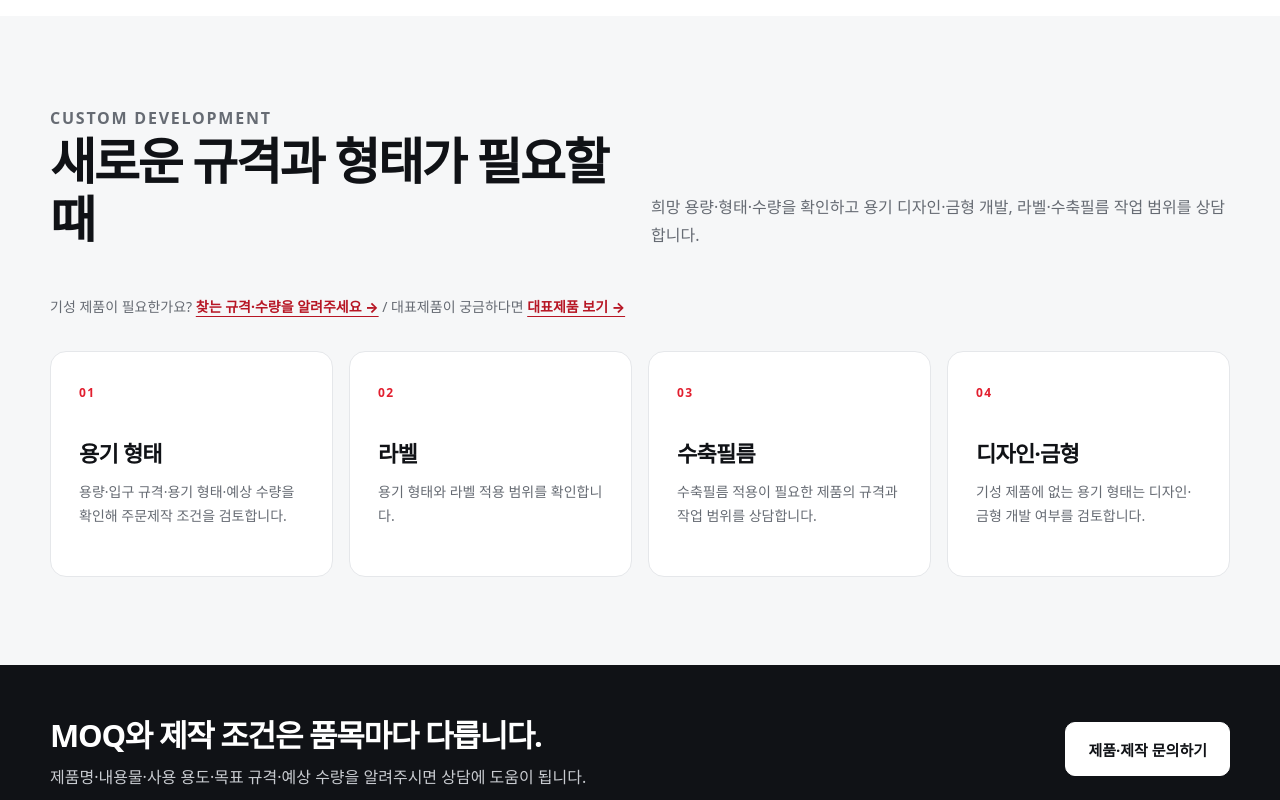
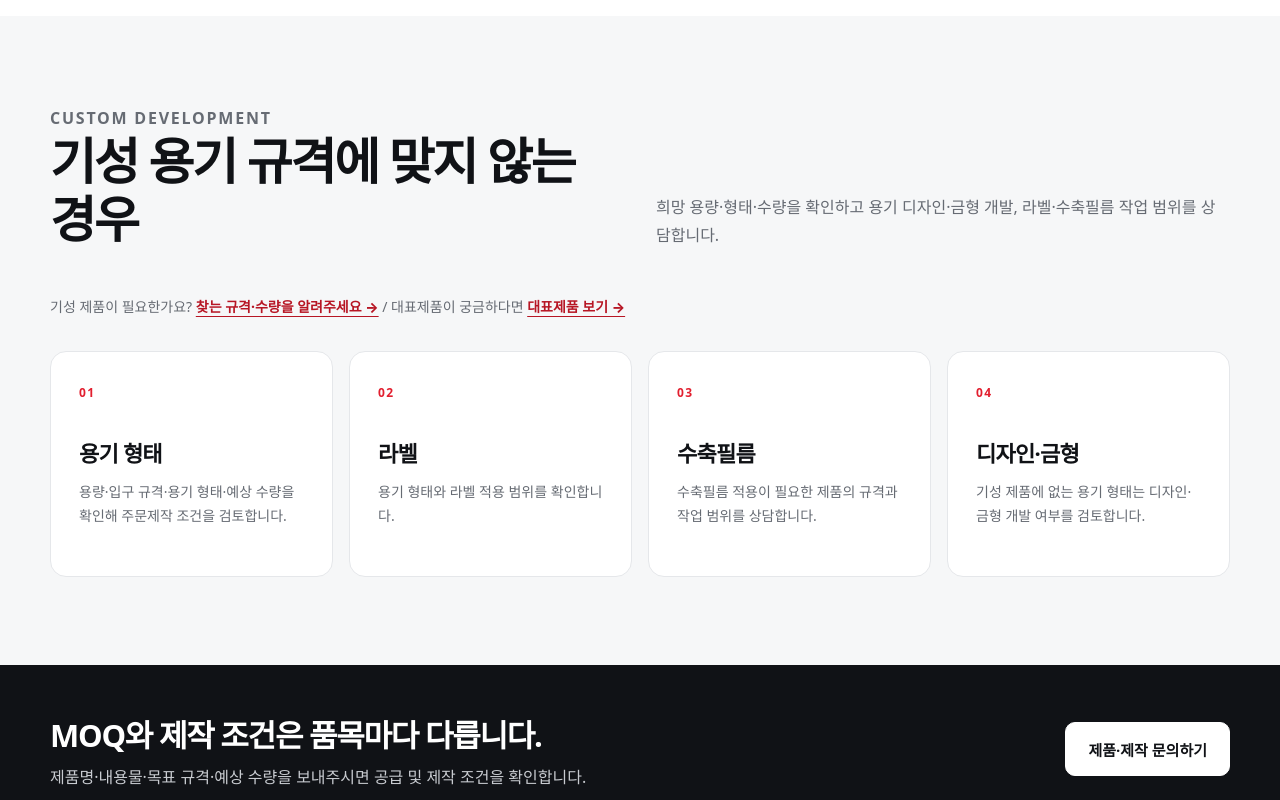
Before and after one commit to chuvery/chuvery, a website: page sites/jiseongpackage/products.html in a window 1280 px wide. Shown: the part 1100-1900 px from the top of the page. Drawn offline with Linux system fonts and the light colour scheme.

Commit message:
refine(jiseong): replace vague marketing copy in products.html

```diff
--- a/sites/jiseongpackage/products.html
+++ b/sites/jiseongpackage/products.html
@@ -16,7 +16,7 @@
 <section class="page-hero"><div class="container page-title"><p class="eyebrow">PRODUCTS & DEVELOPMENT</p><h1>용기·캡부터<br>주문제작까지.</h1><p>28파이·38파이 캡과 용기 규격을 확인하세요. 기성 규격이 맞지 않으면 주문제작 조건을 상담할 수 있습니다.</p></div></section>
 
 <section class="section"><div class="container">
-<div class="section-head"><div><p class="eyebrow">PRODUCT LINEUP</p><h2>용기·캡 제품</h2></div><p>28파이·38파이 캡 등 제품군을 살펴보세요. 용기 규격과 예상 수량을 알려주시면 제품 선택을 도와드립니다.</p></div>
+<div class="section-head"><div><p class="eyebrow">PRODUCT LINEUP</p><h2>용기·캡 제품</h2></div><p>28파이·38파이 브릿지 캡과 원터치 캡의 용도를 비교하세요. 사용 용기의 입구 규격과 예상 수량을 알려주세요.</p></div>
 <div class="product-grid">
 <article class="product"><h3>가스 배출 기능성 캡 · 28파이</h3><p>가스가 발생하는 내용물의 압력 배출을 고려한 기능성 캡입니다.</p><span class="tag">28파이</span></article>
 <article class="product"><h3>브릿지 캡 · 28파이</h3><p>28파이 스크루 용기에 사용하는 브릿지 캡입니다.</p><span class="tag">색상 문의</span></article>
@@ -27,7 +27,7 @@
 </div></div></section>
 
 <section class="section alt" id="custom-development"><div class="container">
-<div class="section-head"><div><p class="eyebrow">CUSTOM DEVELOPMENT</p><h2>새로운 규격과 형태가 필요할 때</h2></div><p>희망 용량·형태·수량을 확인하고 용기 디자인·금형 개발, 라벨·수축필름 작업 범위를 상담합니다.</p></div>
+<div class="section-head"><div><p class="eyebrow">CUSTOM DEVELOPMENT</p><h2>기성 용기 규격에 맞지 않는 경우</h2></div><p>희망 용량·형태·수량을 확인하고 용기 디자인·금형 개발, 라벨·수축필름 작업 범위를 상담합니다.</p></div>
 <p class="product-help">기성 제품이 필요한가요? <a href="/contact">찾는 규격·수량을 알려주세요 →</a> / 대표제품이 궁금하다면 <a href="/cases">대표제품 보기 →</a></p>
 <div class="cards">
 <article class="card"><span class="num">01</span><h3>용기 형태</h3><p>용량·입구 규격·용기 형태·예상 수량을 확인해 주문제작 조건을 검토합니다.</p></article>
@@ -36,7 +36,7 @@
 <article class="card"><span class="num">04</span><h3>디자인·금형</h3><p>기성 제품에 없는 용기 형태는 디자인·금형 개발 여부를 검토합니다.</p></article>
 </div></div></section>
 
-<section class="cta-band"><div class="container cta-row"><div><h2>MOQ와 제작 조건은 품목마다 다릅니다.</h2><p>제품명·내용물·사용 용도·목표 규격·예상 수량을 알려주시면 상담에 도움이 됩니다.</p></div><a class="btn btn-primary" href="/contact">제품·제작 문의하기</a></div></section>
+<section class="cta-band"><div class="container cta-row"><div><h2>MOQ와 제작 조건은 품목마다 다릅니다.</h2><p>제품명·내용물·목표 규격·예상 수량을 보내주시면 공급 및 제작 조건을 확인합니다.</p></div><a class="btn btn-primary" href="/contact">제품·제작 문의하기</a></div></section>
 </main><footer class="site-footer" itemscope itemtype="https://schema.org/Organization"><meta itemprop="name" content="지성패키지"><meta itemprop="alternateName" content="지성플라스틱"><meta itemprop="foundingDate" content="2016-08-22"><meta itemprop="description" content="식음료 용기·캡, 주문제작·OEM, 용기 디자인·금형 개발을 다루는 B2B 패키징 업체"><link itemprop="url" href="https://jiseongpackage.co.kr/"><link itemprop="logo" href="https://jiseongpackage.co.kr/assets/logo-header.png"><link itemprop="sameAs" href="https://smartstore.naver.com/jspakage"><div class="container"><div class="footer-grid">
 <div><div class="footer-logo">지성패키지 <span style="font-weight:500;color:#8f949c">(구. 지성플라스틱)</span></div><div class="footer-sub">JI SEONG PACKAGE · 대표 박정한</div></div>
 <div class="footer-info"><span>대표전화 <a href="tel:0553885111" itemprop="telephone">055-388-5111</a></span><span>팩스 055-364-5111</span><span>이메일 <a href="mailto:pjhane@naver.com" itemprop="email">pjhane@naver.com</a></span><span>B2B 패키징</span></div>
```
